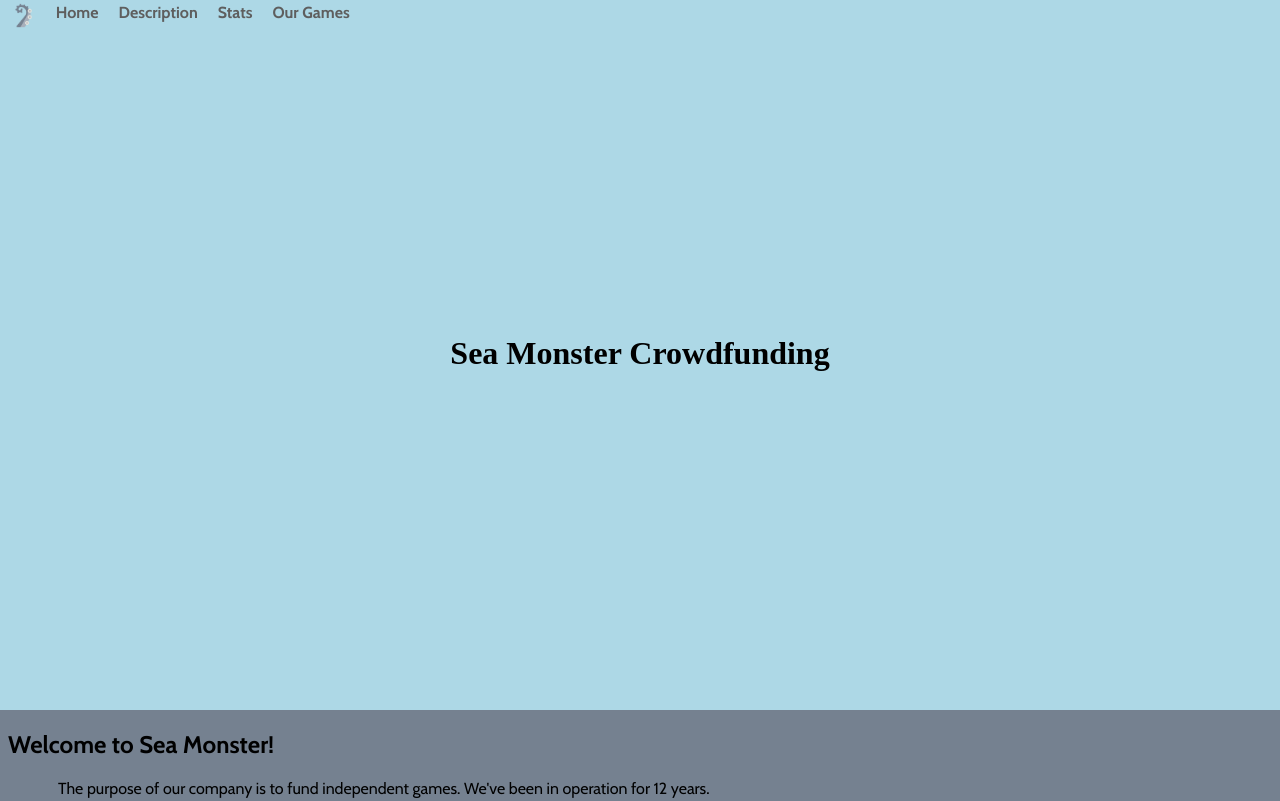
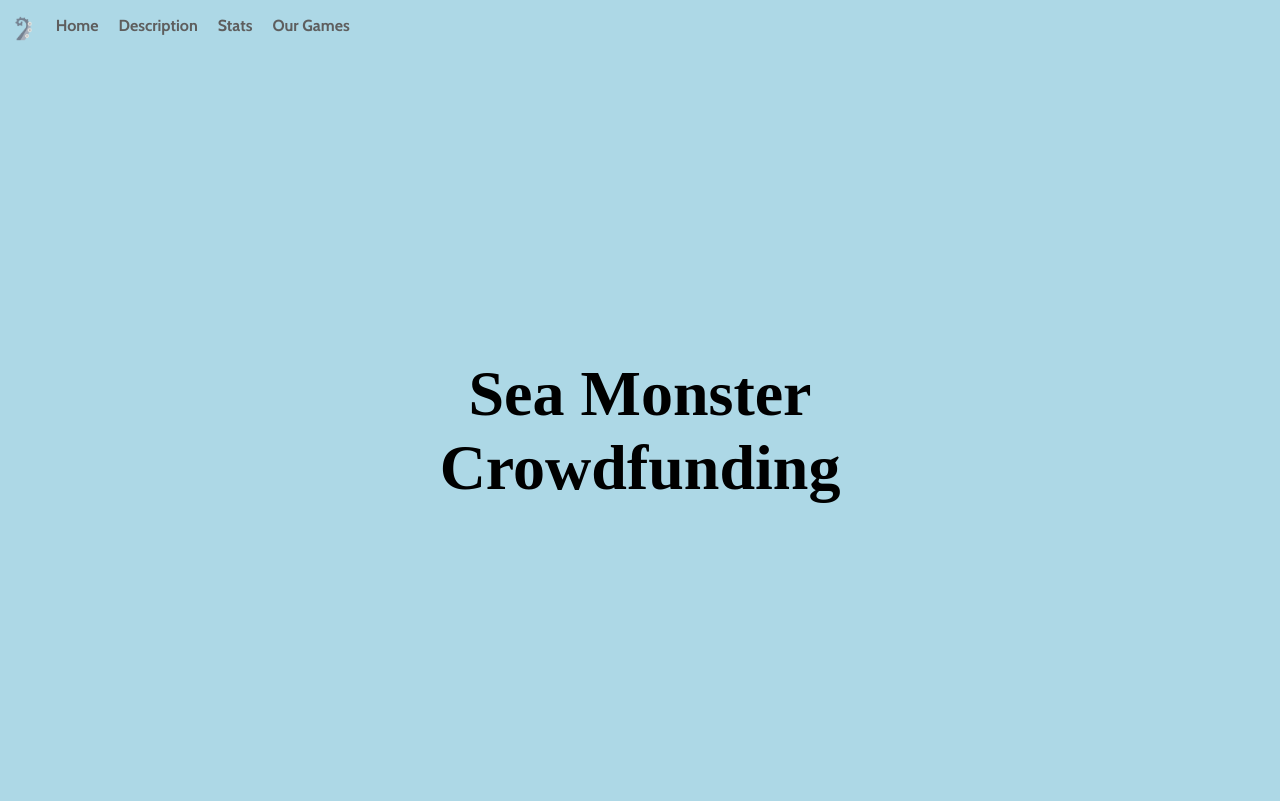
Before and after one commit to SchoolAccount-T/CardMasterDashboard, a website with bundled scripts: page index.html in a window 1280 px wide. Shown: the top 801 px of the page. Built offline with nearby package versions, Linux system fonts and the light colour scheme.

Commit message:
Adjusted Navbar

```diff
--- a/index.html
+++ b/index.html
@@ -6,8 +6,8 @@
         <link href="style.css" rel="stylesheet" type="text/css" />
     </head>
 
-    <body>
-        <nav id="home">
+    <body id='home'>
+        <nav>
             <ul>
                 <li><img id="icon" src="assets/tentacles.png"/></li>
                 <li><a href="#home">Home</a></li>
--- a/style.css
+++ b/style.css
@@ -11,6 +11,7 @@ body {
 
 .header {
     font-family: serif;
+    font-size: 2rem;
     display: flex;
     text-align:center;
     justify-content: center;
@@ -105,6 +106,7 @@ nav {
     top:0;
     width:100%;
     justify-content:left;
+    padding-top:2%
 
 }
 nav ul {
@@ -117,11 +119,13 @@ nav ul {
 nav li {
     margin-right: 20px;
 
+
 }
 nav a {
     text-decoration:none;
     color:#5e5e5e;
     font-weight:bold;
+    align-items: bottom;
 
 }
 nav a:hover {
```
